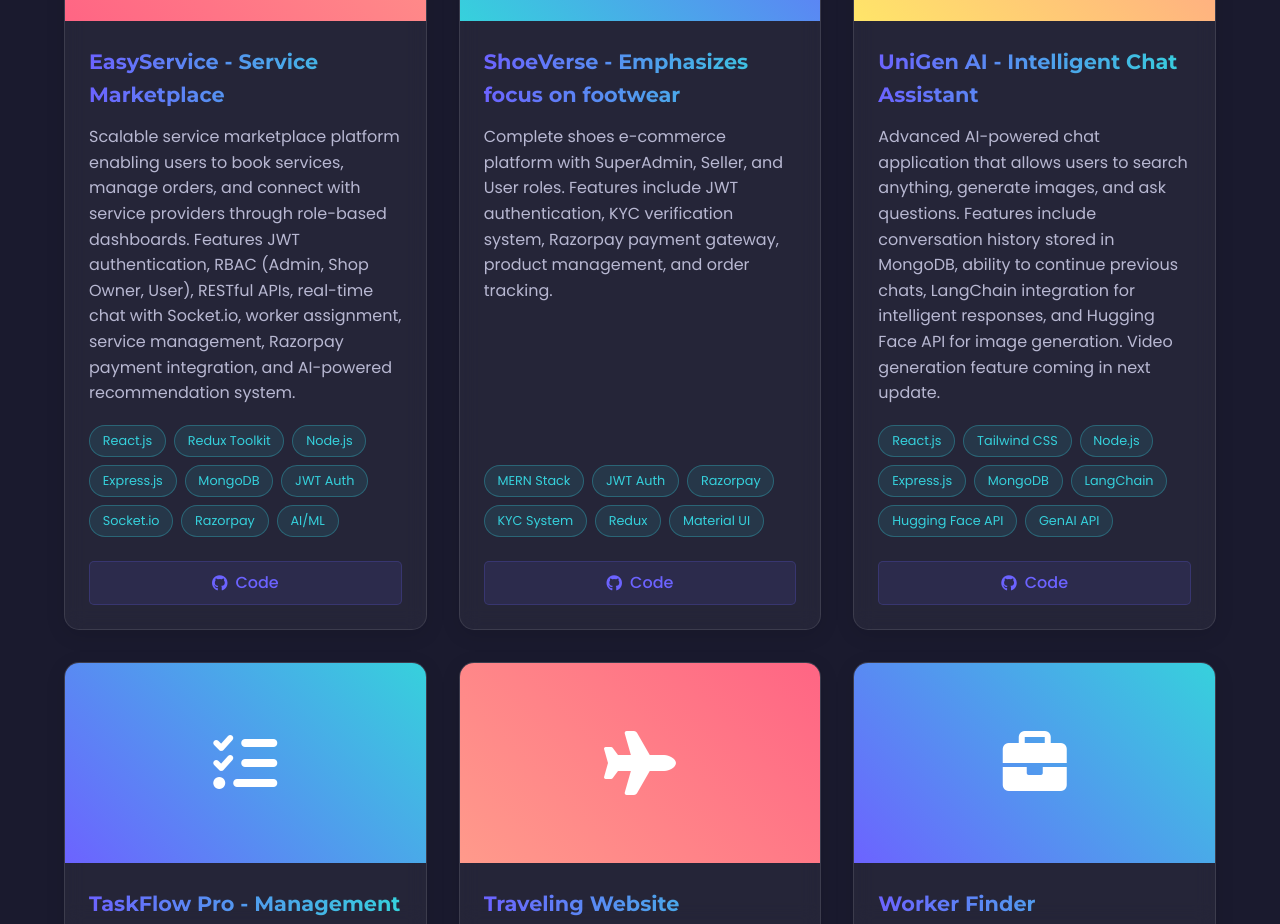
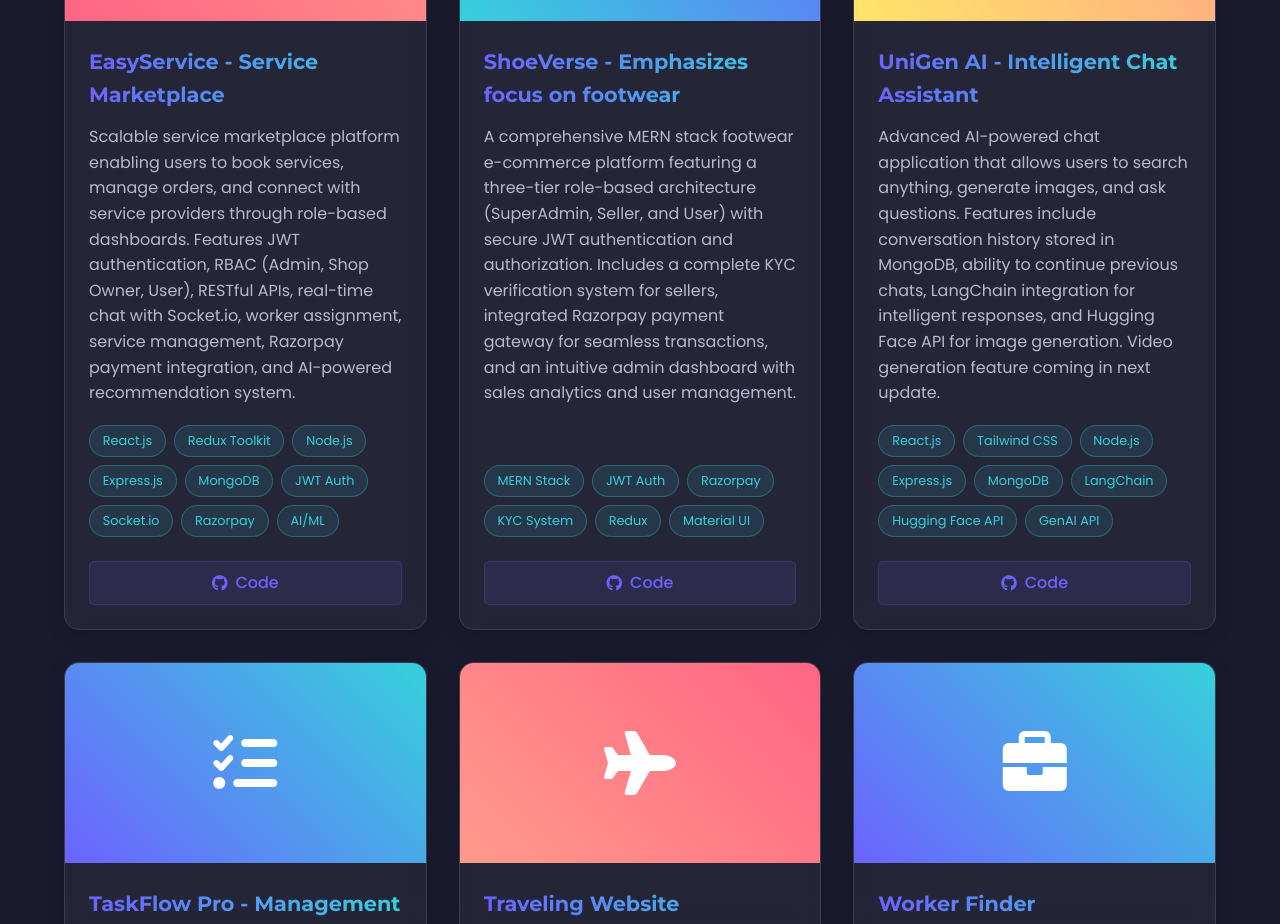
Before and after one commit to Adarshpandey80/Portfolio-REACT, a React (Vite) app: page / in a window 1280 px wide. Shown: the part 4440-5364 px from the top of the page. Built offline with nearby package versions, Linux system fonts and the light colour scheme; the HTML template or start-up script is replaced by a standard one.

Commit message:
update project

```diff
--- a/src/components/Projects.jsx
+++ b/src/components/Projects.jsx
@@ -42,13 +42,13 @@
       title: 'EasyService - Service Marketplace',
       description: 'Scalable service marketplace platform enabling users to book services, manage orders, and connect with service providers through role-based dashboards. Features JWT authentication, RBAC (Admin, Shop Owner, User), RESTful APIs, real-time chat with Socket.io, worker assignment, service management, Razorpay payment integration, and AI-powered recommendation system.',
       technologies: ['React.js', 'Redux Toolkit', 'Node.js', 'Express.js', 'MongoDB', 'JWT Auth', 'Socket.io', 'Razorpay', 'AI/ML'],
-      github: "https://github.com/Adarshpandey80/EasyService",
+      github: "https://github.com/Adarshpandey80/Easy-Service",
       // live: "",
       icon: 'fas fa-store'
     },
     {
       title: 'ShoeVerse - Emphasizes focus on footwear',
-      description: 'Complete shoes e-commerce platform with SuperAdmin, Seller, and User roles. Features include JWT authentication, KYC verification system, Razorpay payment gateway, product management, and order tracking.',
+       description: 'A comprehensive MERN stack footwear e-commerce platform featuring a three-tier role-based architecture (SuperAdmin, Seller, and User) with secure JWT authentication and authorization. Includes a complete KYC verification system for sellers, integrated Razorpay payment gateway for seamless transactions, and an intuitive admin dashboard with sales analytics and user management.',
       technologies: ['MERN Stack', 'JWT Auth', 'Razorpay', 'KYC System', 'Redux', 'Material UI'],
       github: "https://github.com/Adarshpandey80/Shoe-Store-Mern",
       // live: "",
```
